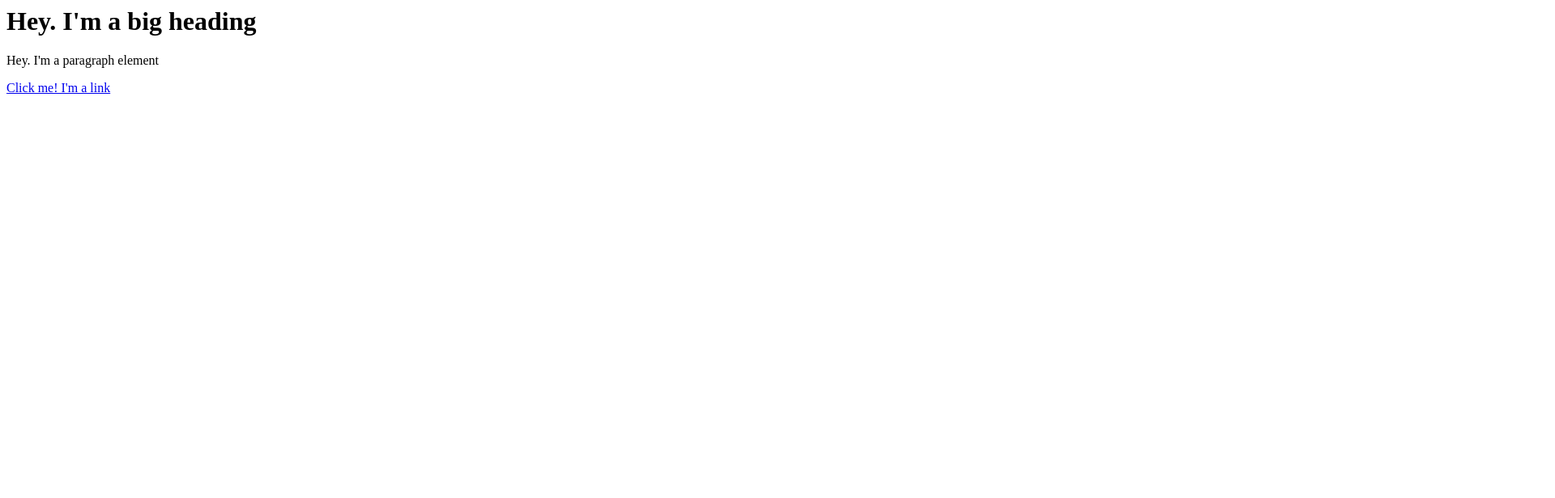
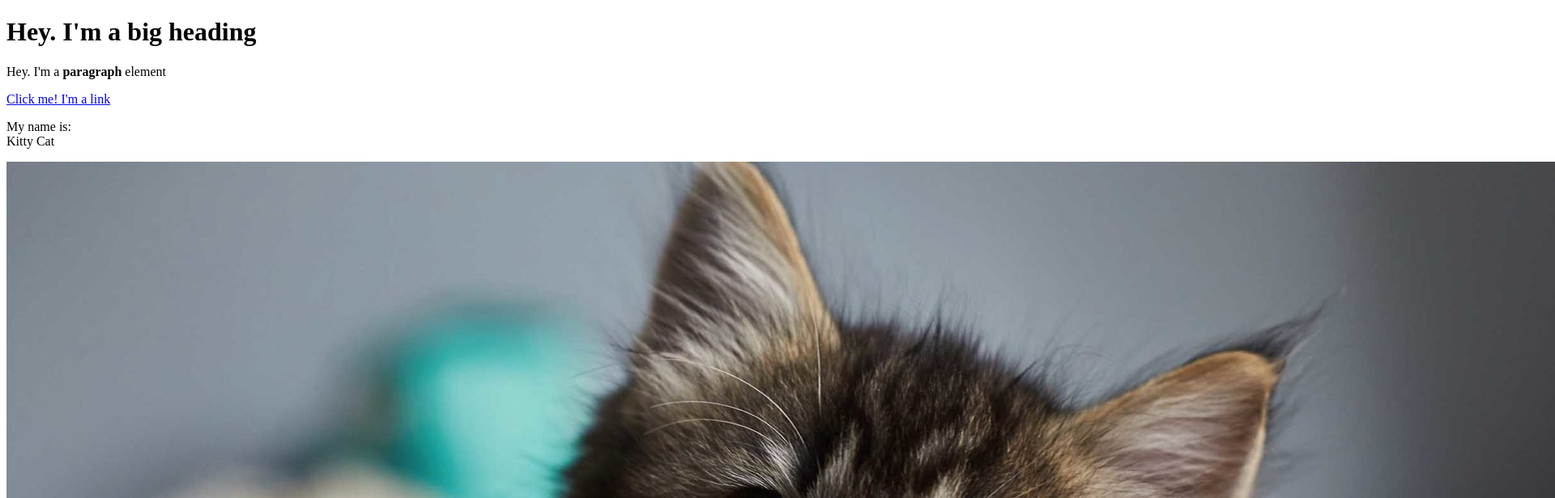
Before and after one commit to JqobSeven/movie-hero, a plain HTML site: page test.html in a window 1280 px wide. Shown: the top 616 px of the page at 81% size, 1920 px wide, since content can reach past the window. Drawn offline with Linux system fonts and the light colour scheme.

Commit message:
Added a cat image and a few more elements

```diff
--- a/test.html
+++ b/test.html
@@ -1,3 +1,13 @@
-<h1>Hey. I'm a big heading</h1>
-<p>Hey. I'm a paragraph element</p>
-<a href="https://google.com" target="_blank" title="Opens up google in a new tab">Click me! I'm a link</a>
+<!DOCTYPE html>
+<html>
+	<head>
+		<title>Test Page</title>
+	</head>
+	<body>
+		<h1>Hey. I'm a big heading</h1>
+		<p>Hey. I'm a <b>paragraph</b> element</p>
+		<a href="https://google.com" target="_blank" title="Opens up google in a new tab">Click me! I'm a link</a>
+		<p> My name is:<br>Kitty Cat</p>
+		<img src="Cat1.jpg">
+	</body>
+</html>
```
Also changed, not shown: Cat1.jpg (added).
